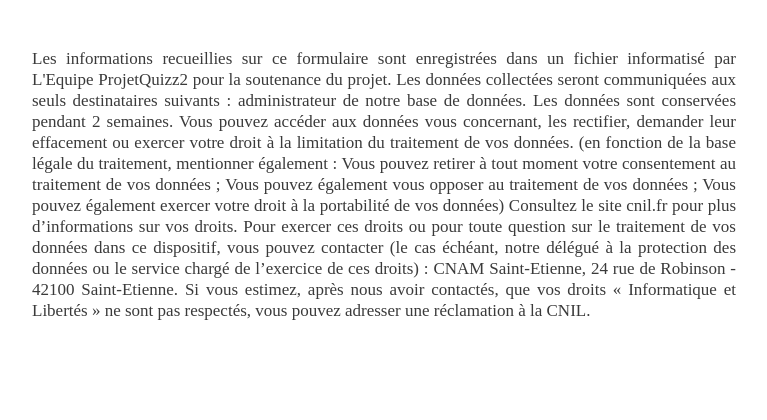
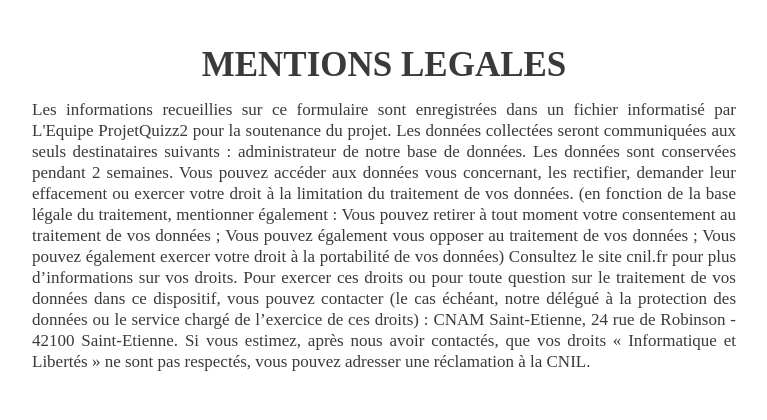
Before and after one commit to Florian420/CnamProj01, a PHP site: page /mentionsLegales.php in a window 1280 px wide. Shown: the part 52-472 px from the top of the page, without its empty margins (256-1023 px from the left). Run offline with PHP 8.4, Linux system fonts and the light colour scheme.

Commit message:
Update mentionsLegales.php

```diff
--- a/mentionsLegales.php
+++ b/mentionsLegales.php
@@ -19,7 +19,7 @@
 ?>
 
 <div id="blog">
-
+<h1 class="center" style="font-size: 35px;">MENTIONS LEGALES</h1>
 <p>
 Les informations recueillies sur ce formulaire sont enregistrées dans un fichier informatisé par L'Equipe ProjetQuizz2 pour la soutenance du projet.
 
```
